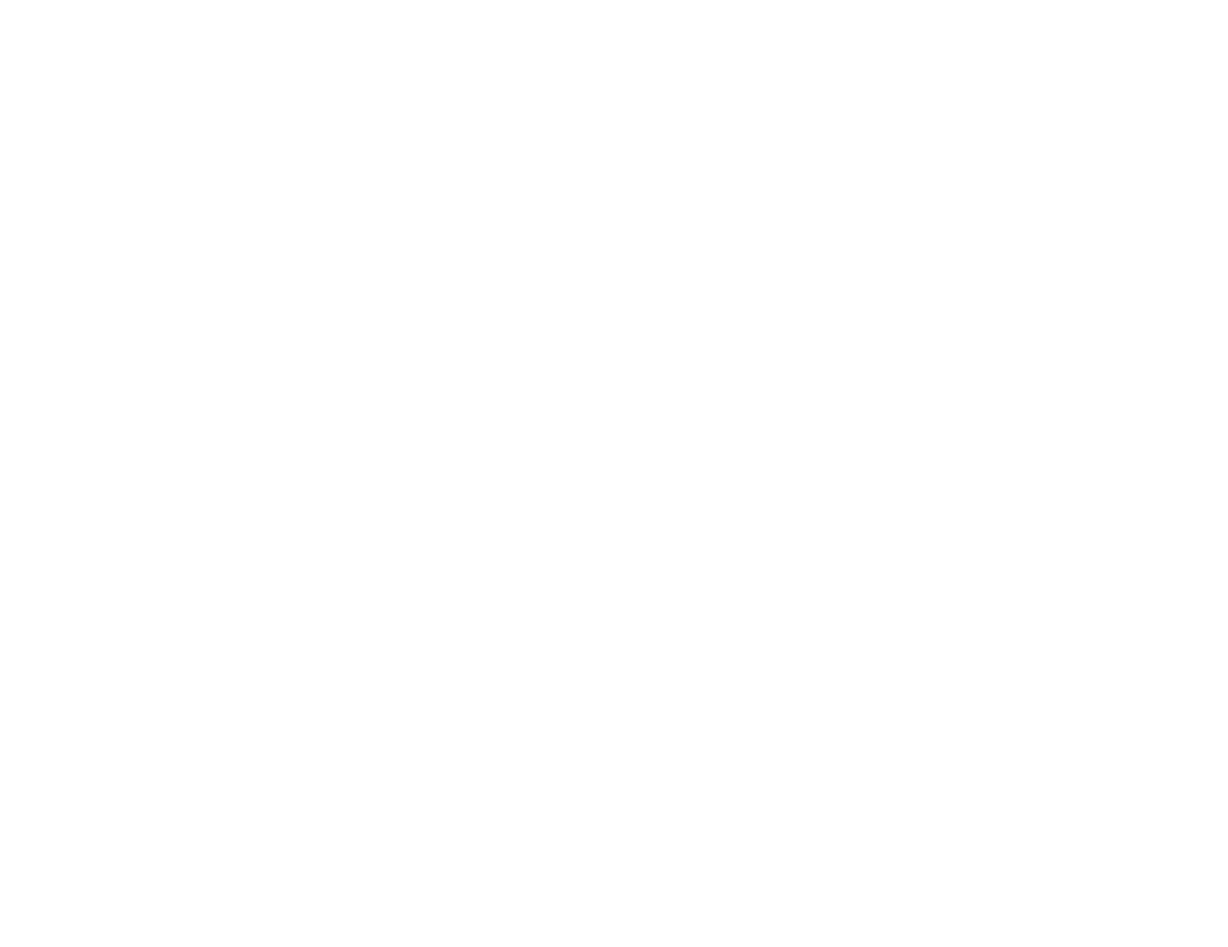
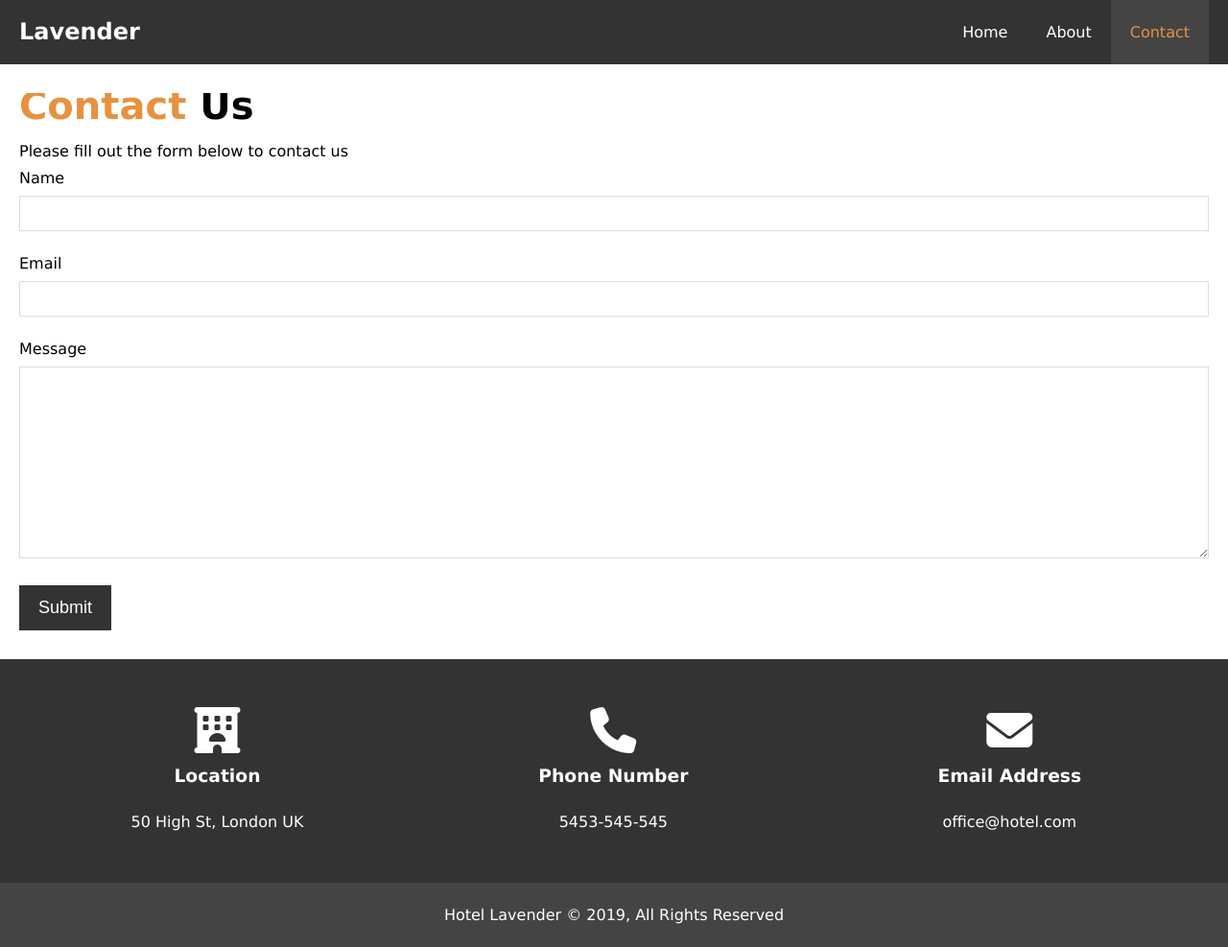
Before and after one commit to marcin-marciszewski/hotelWebsite, a plain HTML site: page contact.html in a window 1280 px wide. Shown: the whole page at 96% size. Before the commit the page ends 800 px from the top, so only its background shows below. Drawn offline with Linux system fonts and the light colour scheme.

Commit message:
Contact page styled & mobile

```diff
--- a/contact.html
+++ b/contact.html
@@ -0,0 +1,77 @@
+<!DOCTYPE html>
+<html lang="en">
+
+<head>
+    <meta charset="UTF-8">
+    <meta name="viewport" content="width=device-width, initial-scale=1.0">
+    <meta http-equiv="X-UA-Compatible" content="ie=edge">
+    <meta name="description" content="Welcome to the most extraordinary hotel in London">
+    <meta name="keywords" content="hotel, london hotel, uk hotel">
+    <script src="https://kit.fontawesome.com/d86976839e.js" crossorigin="anonymous"></script>
+    <link rel="stylesheet" href="css/style.css">
+    <link rel="stylesheet" media="screen and (max-width: 768px)" href="css/mobile.css">
+    <title>Hotel Lavender | Welcome</title>
+</head>
+
+<body>
+    <header>
+        <nav id="navbar">
+            <div class="container">
+                <h1 class="logo"><a href="index.html">Lavender</a></h1>
+                <ul>
+                    <li><a href="index.html">Home</a></li>
+                    <li><a href="about.html">About</a></li>
+                    <li><a href="contact.html" class="current">Contact</a></li>
+                </ul>
+            </div>
+        </nav>
+    </header>
+
+    <section id="contact-form" class="py-3">
+        <div class="container">
+            <h1 class="l-heading"><span class="text-primary">Contact</span> Us</h1>
+            <p>Please fill out the form below to contact us</p>
+            <form action="">
+                <div class="form-group">
+                    <label for="name">Name</label>
+                    <input type="text" name="name" id="name">
+                </div>
+                <div class="form-group">
+                    <label for="email">Email</label>
+                    <input type="text" name="email" id="email">
+                </div>
+                <div class="form-group">
+                    <label for="message">Message</label>
+                    <textarea name="message" id="message"></textarea>
+                </div>
+                <button type="submit" class="btn">Submit</button>
+            </form>
+        </div>
+    </section>
+
+    <section id="contact-info" class="bg-dark">
+        <div class="container">
+            <div class="box">
+                <i class="fas fa-hotel fa-3x"></i>
+                <h3>Location</h3>
+                <p>50 High St, London UK</p>
+            </div>
+            <div class="box ">
+                <i class="fas fa-phone fa-3x"></i>
+                <h3>Phone Number</h3>
+                <p>5453-545-545</p>
+            </div>
+            <div class="box">
+                <i class="fas fa-envelope fa-3x"></i>
+                <h3>Email Address</h3>
+                <p>office@hotel.com</p>
+            </div>
+        </div>
+    </section>
+
+    <footer id="main-footer">
+        <p>Hotel Lavender &copy; 2019, All Rights Reserved</p>
+    </footer>
+</body>
+
+</html>
--- a/css/mobile.css
+++ b/css/mobile.css
@@ -0,0 +1,62 @@
+#navbar .logo {
+    float: none;
+    text-align: center;
+}
+
+.container {
+    padding: 0;
+}
+
+#navbar ul,
+#navbar ul li {
+    float: none;
+}
+
+#navbar ul li a {
+    padding: 5px;
+    border-bottom: #444 dotted 3px;
+
+}
+
+/* Showcase */
+#showcase {
+    height: 100%;
+}
+
+#showcase .showcase-content {
+    padding: 70px 0 30px 0;
+}
+
+/* Home Info */
+
+#home-info .info-img {
+    display: none;
+}
+
+#home-info .info-content {
+    float: none;
+    width: 100%;
+
+}
+
+/* Boxes */
+.box {
+    float: none;
+    width: 100%;
+}
+
+/* About */
+#about-info .info-right,
+#about-info .info-left {
+    float: none;
+    width: 100%;
+    padding: 20px;
+}
+
+#about-info .info-right img {
+    display: none;
+}
+
+#contact-info .box {
+    border-bottom: #444 dotted 3px;
+}
--- a/css/style.css
+++ b/css/style.css
@@ -244,6 +244,34 @@ h3 {
 
 }
 
+/* Contact Form */
+#contact-form .form-group {
+    margin-bottom: 20px;
+}
+
+#contact-form label {
+    display: block;
+    margin-bottom: 5px;
+}
+
+#contact-form input,
+#contact-form textarea {
+    width: 100%;
+    padding: 10px;
+    border: 1px #ddd solid;
+}
+
+#contact-form textarea {
+    height: 200px;
+}
+
+#contact-form input:focus,
+#contact-form textarea:focus {
+    outline: none;
+    border-color: #f7c08a;
+}
+
+
 /* Footer */
 #main-footer {
     text-align: center;
```
Also changed, not shown: about.html (+7 -5 lines).
